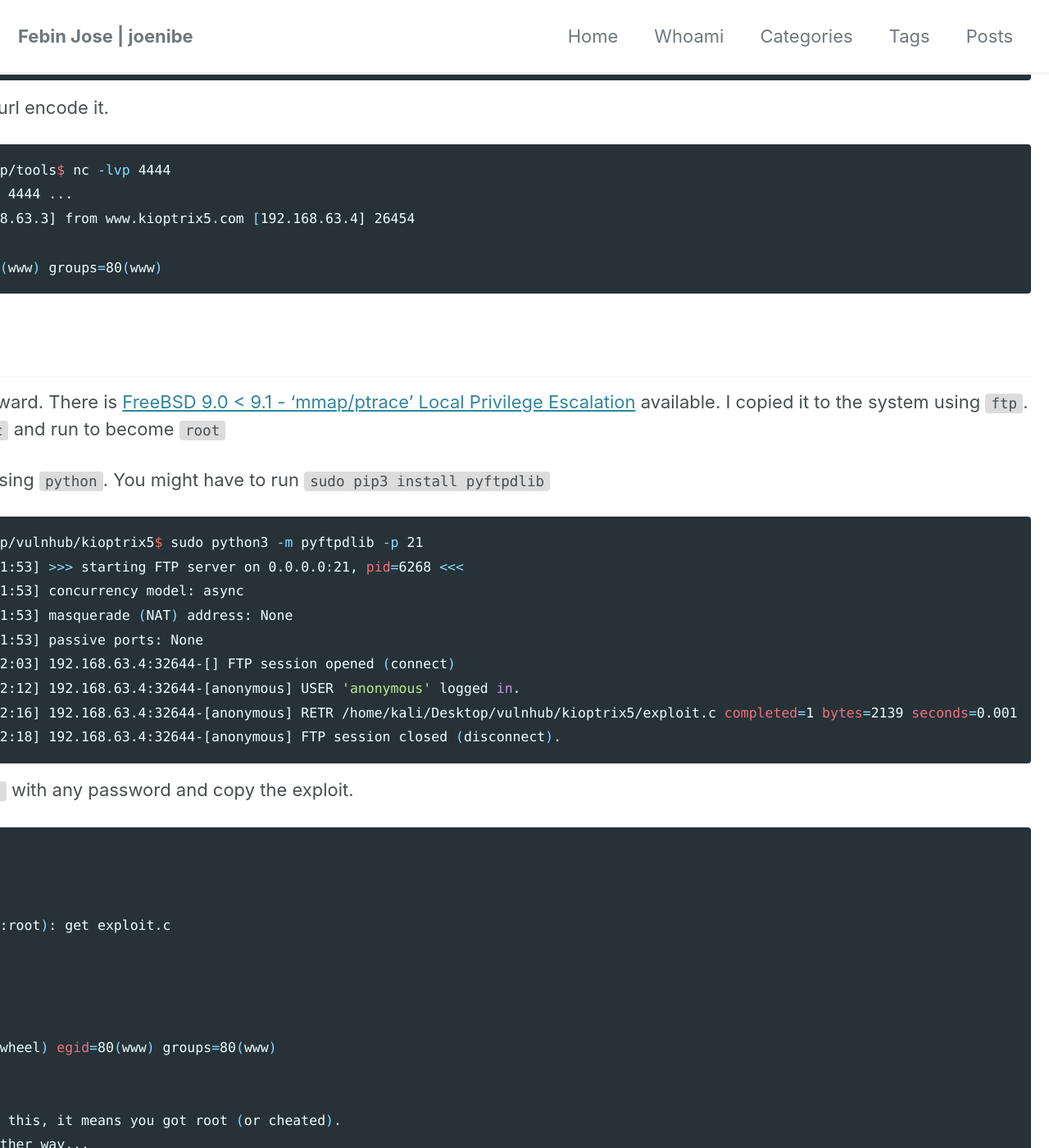
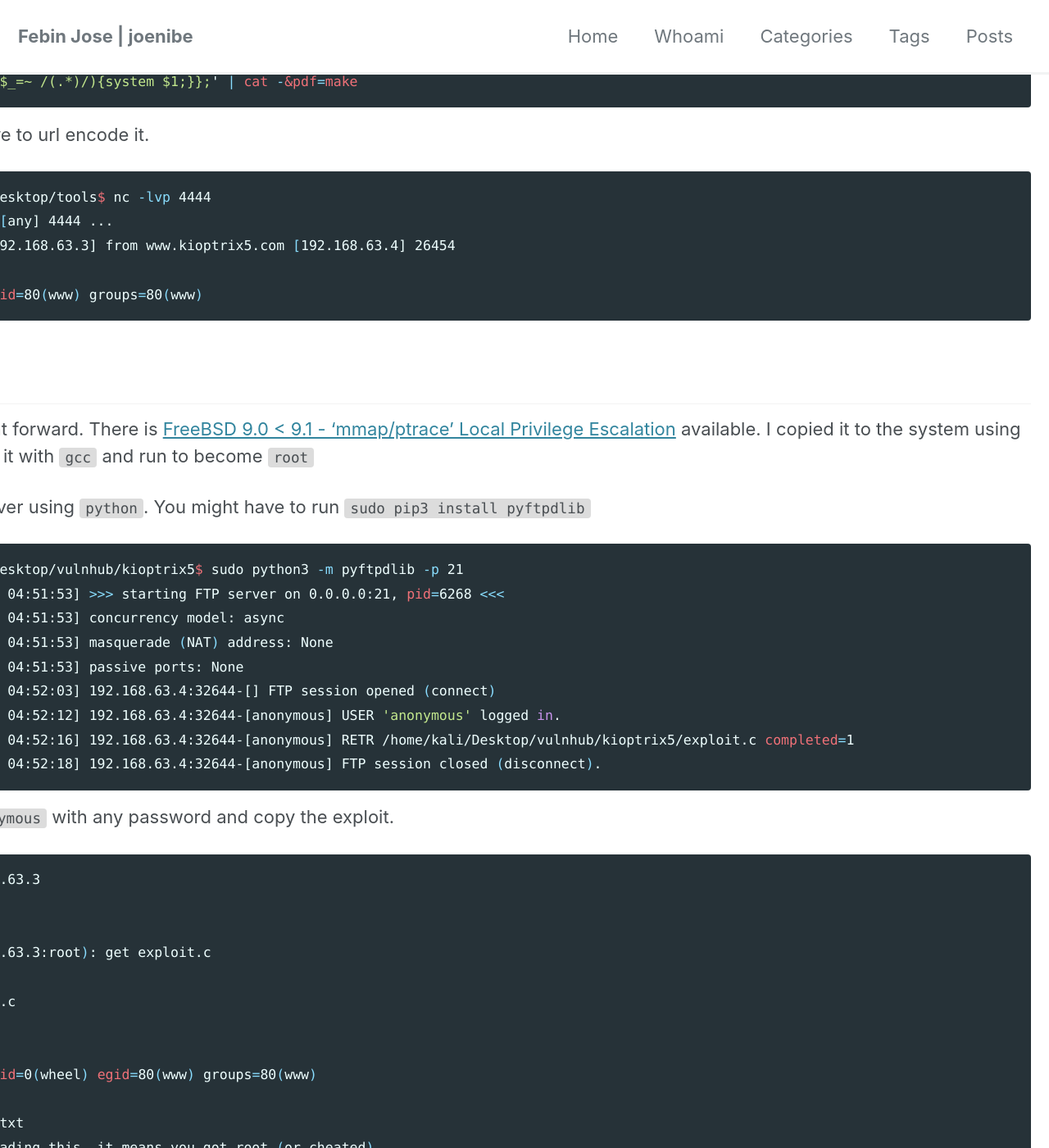
Before and after one commit to JoeNibe/JoeNibe.github.io, a Jekyll site: the page built from _posts/vulnhub/2020-02-14-kioptrix #5.md, in a window 1280 px wide and 1400 px high, scrolled down 7171 px. Shown: the whole window at 82% size. Built offline with Jekyll 4.4.1, drawn with Linux system fonts in a browser that asks for light colours; cached includes are drawn as plain includes; nearby versions of some CDN libraries; some of the changed text lies outside the part shown.

Commit message:
Update 2020-02-14-kioptrix #5.md

````diff
--- a/_posts/vulnhub/2020-02-14-kioptrix #5.md
+++ b/_posts/vulnhub/2020-02-14-kioptrix #5.md
@@ -211,7 +211,7 @@
 [I 2020-02-14 04:51:53] passive ports: None
 [I 2020-02-14 04:52:03] 192.168.63.4:32644-[] FTP session opened (connect)
 [I 2020-02-14 04:52:12] 192.168.63.4:32644-[anonymous] USER 'anonymous' logged in.
-[I 2020-02-14 04:52:16] 192.168.63.4:32644-[anonymous] RETR /home/kali/Desktop/vulnhub/kioptrix5/exploit.c completed=1 bytes=2139 seconds=0.001
+[I 2020-02-14 04:52:16] 192.168.63.4:32644-[anonymous] RETR /home/kali/Desktop/vulnhub/kioptrix5/exploit.c completed=1
 [I 2020-02-14 04:52:18] 192.168.63.4:32644-[anonymous] FTP session closed (disconnect).
 ```
 
````
